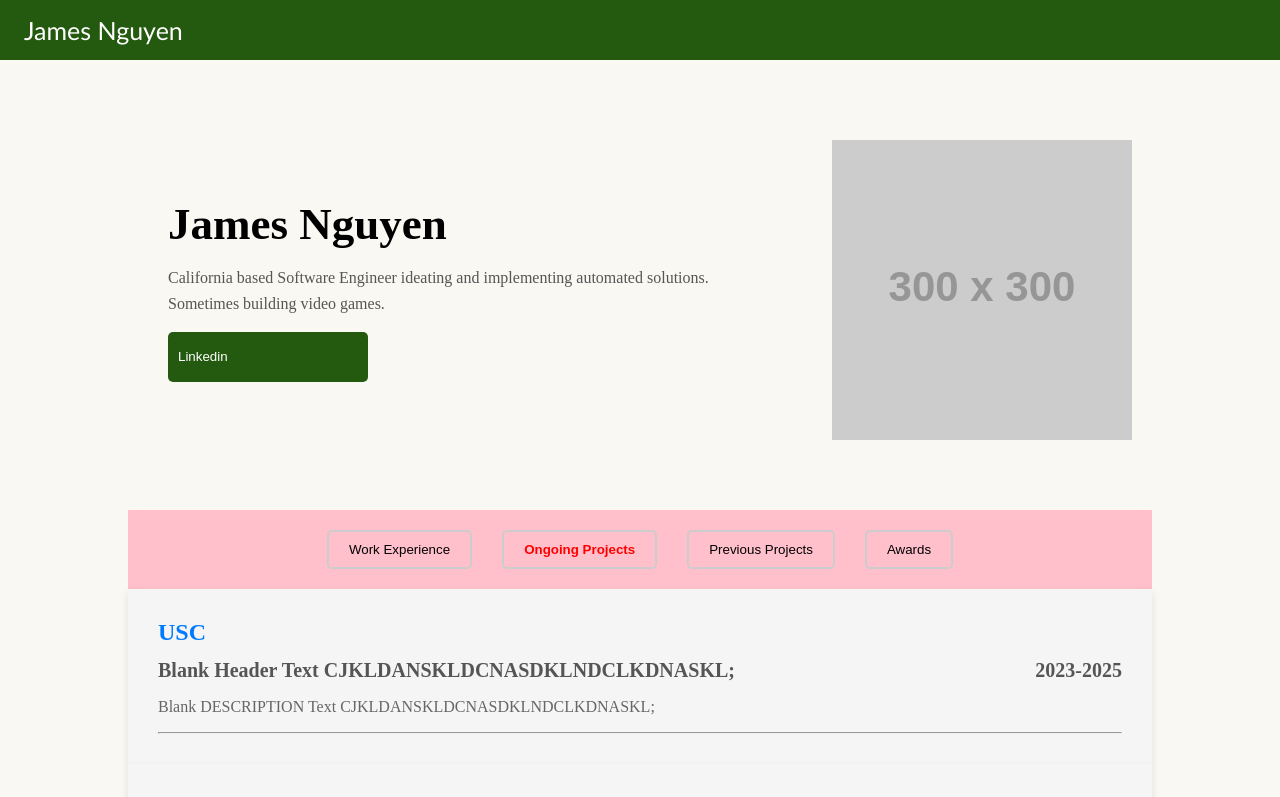
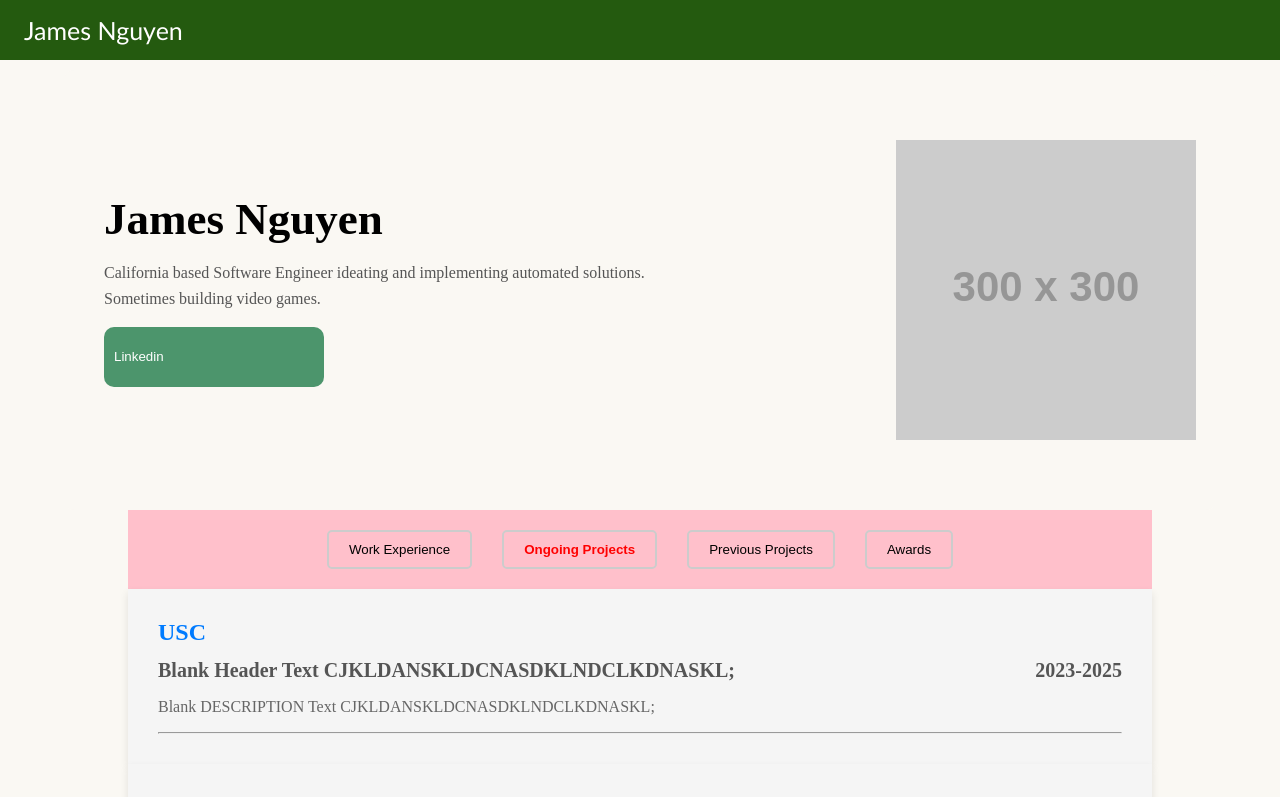
Before and after one commit to Jamess-Nguyen/withjames.xyz, a React (Create React App) app: page / in a window 1280 px wide. Shown: the top 797 px of the page. Built offline with nearby package versions, Linux system fonts and the light colour scheme.

Commit message:
:sparkles: made banner 90%

```diff
--- a/src/components/banner/banner.css
+++ b/src/components/banner/banner.css
@@ -13,7 +13,7 @@ body {
   display: flex;
   justify-content: space-between;
   align-items: center;
-  width: 80%;
+  width: 90%;
   max-width: 1200px;
   height: 55vh;
   margin: 0 auto;
@@ -62,20 +62,19 @@ body {
   display: flex;
   align-items: center;
   justify-content: flex-start;
-  background-color: #245a0f;
+  background-color: #4C956C;;
   color: white;
   border: none;
-  border-radius: 5px;
-  width: 200px;
-  height: 50px;
+  border-radius: 10px;
+  width: 220px;
+  height: 60px;
   padding: 10px;
   cursor: pointer;
   margin-top: 15px;
-  transition: background-color 0.3s ease;
 }
 
 .linkedin-button:hover {
-  background-color: #245a0f;
+  opacity: 80%;
 }
 
 .linkedin-icon {
```
